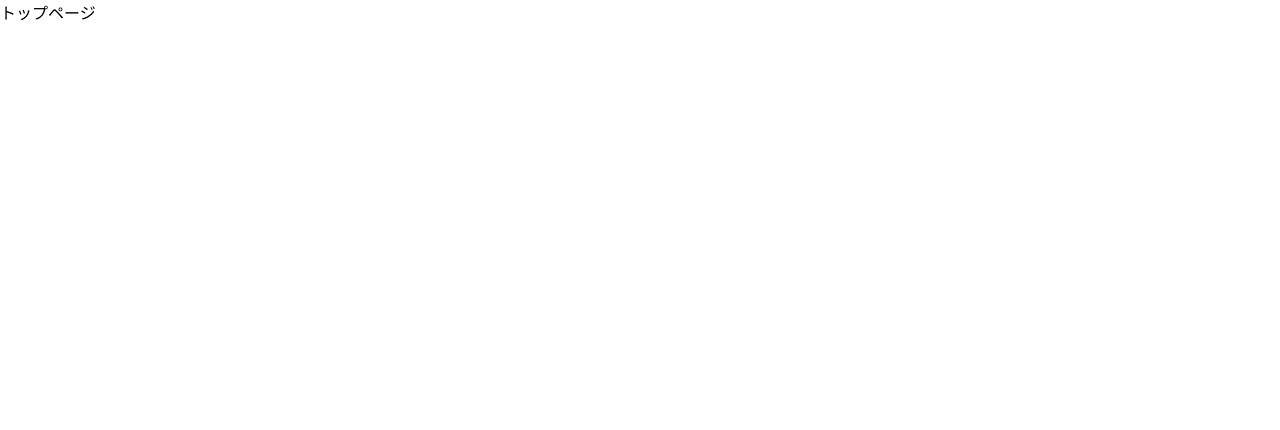
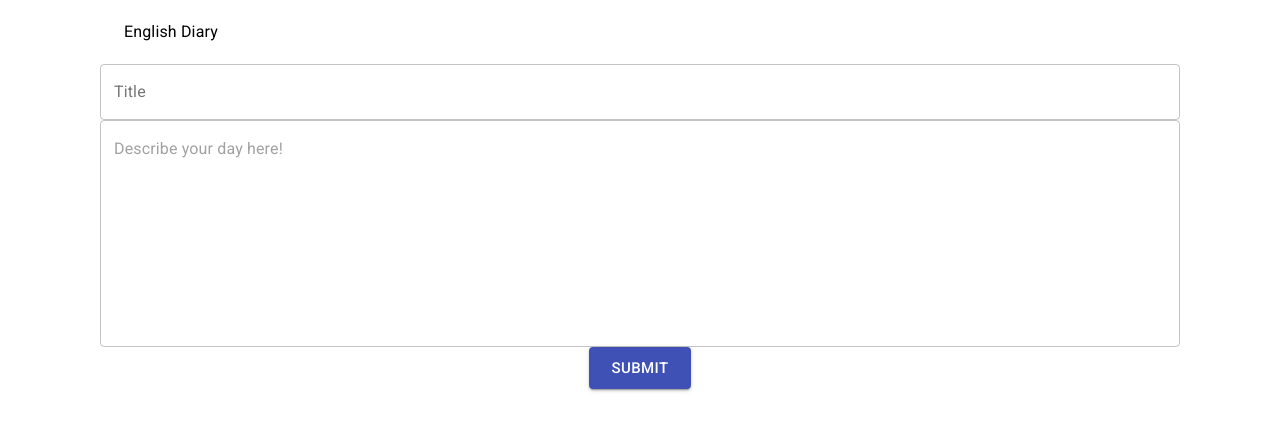
Before and after one commit to kyoko-nr/english-diary, a React (Create React App) app: page /top in a window 1280 px wide. Shown: the top 430 px of the page. Built offline with nearby package versions, Linux system fonts and the light colour scheme.

Commit message:
Modefied TopPage

```diff
--- a/src/App.scss
+++ b/src/App.scss
@@ -1,38 +1,5 @@
 .App {
   text-align: center;
+  max-width: 1080px;
+  margin: 0 auto;
 }
-
-.App-logo {
-  height: 40vmin;
-  pointer-events: none;
-}
-
-@media (prefers-reduced-motion: no-preference) {
-  .App-logo {
-    animation: App-logo-spin infinite 20s linear;
-  }
-}
-
-.App-header {
-  background-color: #282c34;
-  min-height: 100vh;
-  display: flex;
-  flex-direction: column;
-  align-items: center;
-  justify-content: center;
-  font-size: calc(10px + 2vmin);
-  color: white;
-}
-
-.App-link {
-  color: #61dafb;
-}
-
-@keyframes App-logo-spin {
-  from {
-    transform: rotate(0deg);
-  }
-  to {
-    transform: rotate(360deg);
-  }
-}
--- a/src/App.tsx
+++ b/src/App.tsx
@@ -7,12 +7,14 @@ import 'App.scss'
 
 function App(): JSX.Element {
   return (
+    <div className="App">
       <Router>
         <Switch>
           <Route path="/welcome" component={WelcomePage} exact></Route>
           <Route path="/top" component={TopPage} exact></Route>
         </Switch>
       </Router>
+    </div>
   )
 }
 
--- /dev/null
+++ b/src/components/atoms/ButtonComponent.tsx
@@ -0,0 +1,16 @@
+import Button from '@material-ui/core/Button'
+
+type ButtonProps = {
+  title: string
+  size: 'small' | 'medium' | 'large'
+  onClick: () => void
+}
+
+const ButtonComponent = (props: ButtonProps): JSX.Element => {
+  return (
+    <Button size={props.size} color="primary" onClick={props.onClick} variant="contained">
+      {props.title}
+    </Button>
+  )
+}
+export default ButtonComponent
--- /dev/null
+++ b/src/components/organisms/Editor.tsx
@@ -0,0 +1,15 @@
+import TextField from '@material-ui/core/TextField'
+import Input from '../atoms/Input'
+
+type EditorProps = {}
+
+const Editor = (props: EditorProps): JSX.Element => {
+  return (
+    <>
+      <TextField label="Title" placeholder="Title of your diary" variant="outlined" fullWidth />
+      <TextField label="" placeholder="Describe your day here!" variant="outlined" fullWidth multiline rows={10} />
+    </>
+  )
+}
+
+export default Editor
--- /dev/null
+++ b/src/components/organisms/Header.tsx
@@ -0,0 +1,20 @@
+import Toolbar from '@material-ui/core/Toolbar'
+import Typography from '@material-ui/core/Typography'
+
+type HeaderProps = {
+  title: string
+}
+
+const Header = (props: HeaderProps): JSX.Element => {
+  return (
+    <>
+      <Toolbar>
+        <Typography component="h1" align="center">
+          {props.title}
+        </Typography>
+      </Toolbar>
+    </>
+  )
+}
+
+export default Header
--- a/src/components/pages/TopPage.tsx
+++ b/src/components/pages/TopPage.tsx
@@ -1,5 +1,15 @@
+import Header from 'components/organisms/Header'
+import Editor from 'components/organisms/Editor'
+import ButtonComponent from 'components/atoms/ButtonComponent'
+
 const TopPage = (): JSX.Element => {
-  return <>トップページ</>
+  return (
+    <>
+      <Header title="English Diary"></Header>
+      <Editor></Editor>
+      <ButtonComponent size="large" title="Submit" onClick={() => console.log('submit')}></ButtonComponent>
+    </>
+  )
 }
 
 export default TopPage
```
Also changed, not shown: src/components/atoms/Button.tsx (deleted, +0 -9 lines), src/components/atoms/Input.tsx (+12 -4 lines). Lines whose indentation alone changed are shown as unchanged.
